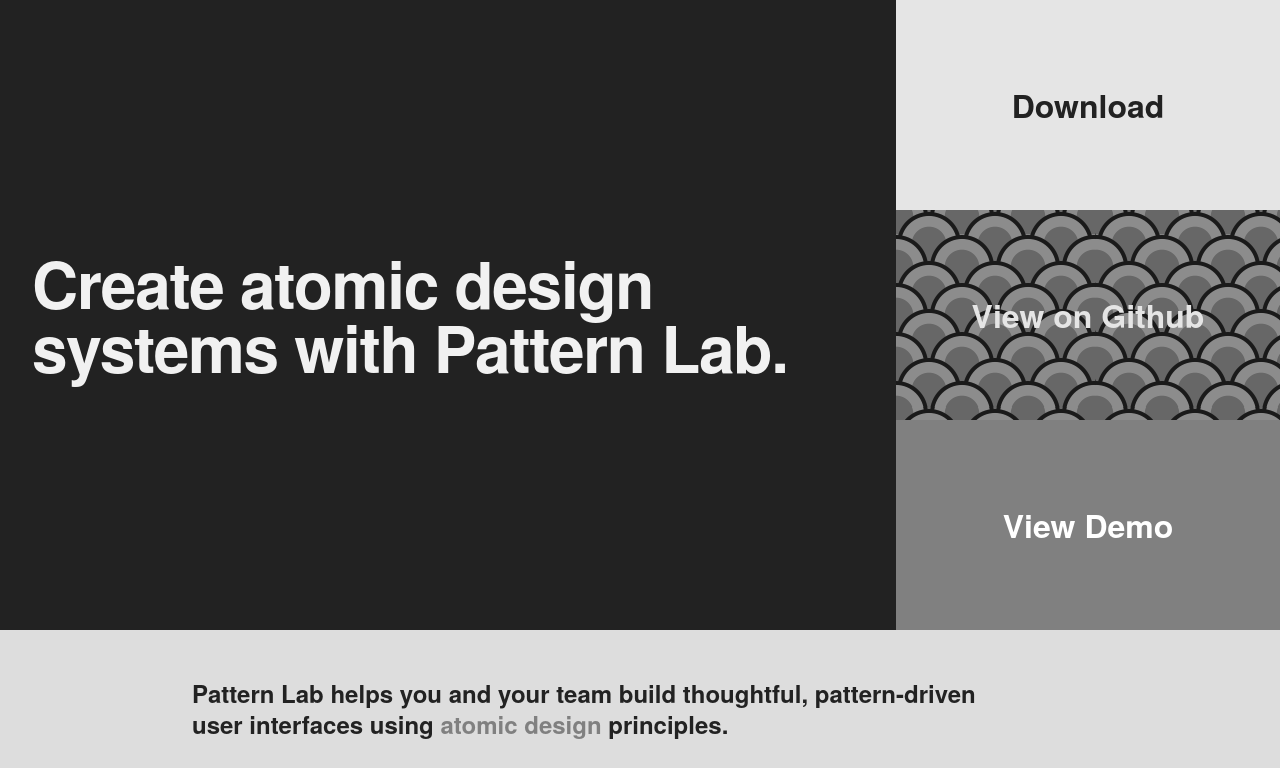
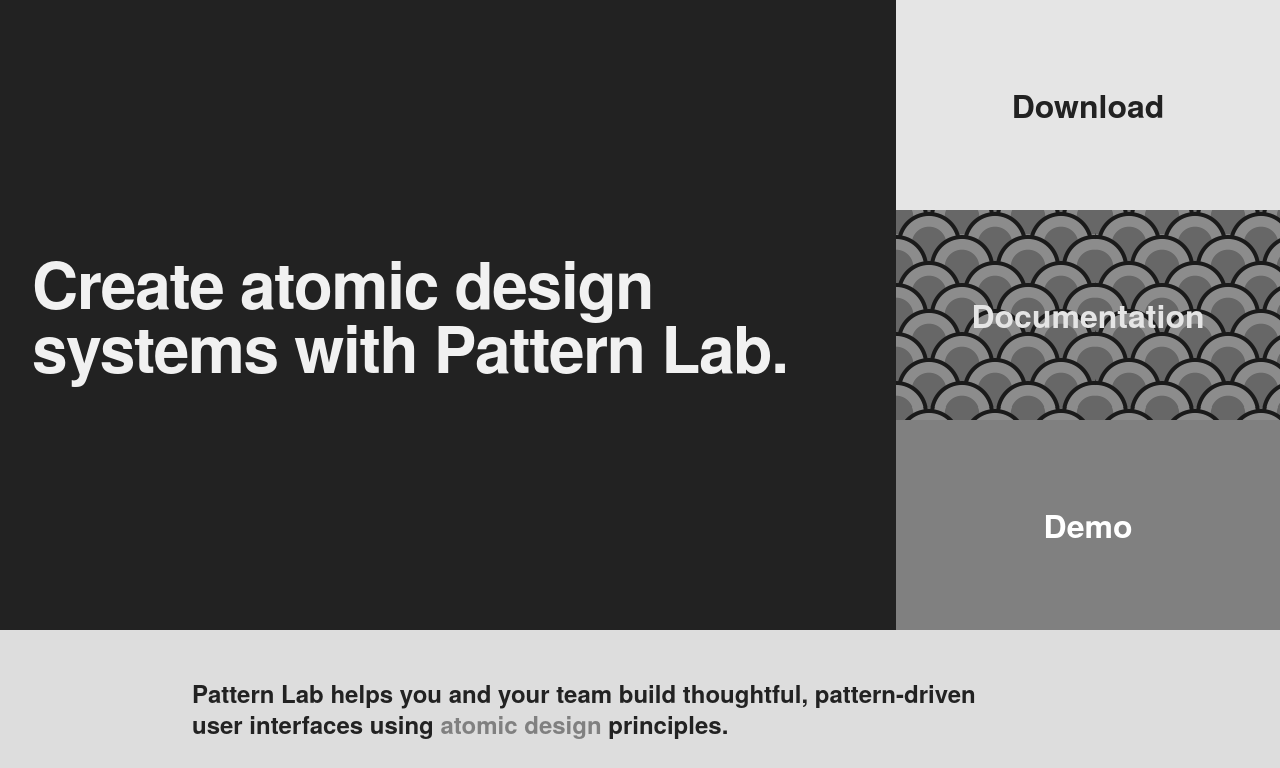
Before and after one commit to pattern-lab/website, a Jekyll site: the page built from index.html, in a window 1280 px wide. Shown: the top 768 px of the page. Built offline with Jekyll 4.4.1, drawn with Linux system fonts in a browser that asks for light colours; Markdown is read by kramdown in place of the engine named in the settings; comment, search, counter and statistics services are not loaded; grey boxes are pictures that could not be loaded.

Commit message:
Added downloads to header and footer. Changed text and links of homepage buttons. Changed hover state of second homepage button

```diff
--- a/_includes/footer.html
+++ b/_includes/footer.html
@@ -4,6 +4,7 @@
 	<nav class="footer-nav" role="navigation">
 	    <ul class="footer-nav__list">
 	        <li class="footer-nav__item"><a class="footer-nav__link" href="/">Home</a></li>
+	        <li class="footer-nav__item"><a class="footer-nav__link" href="/download.html">Downloads</a></li>
 	        <li class="footer-nav__item"><a class="footer-nav__link"href="/docs/index.html">Documentation</a></li>
 	        <li class="footer-nav__item"><a class="footer-nav__link" href="/resources.html">Resources</a></li>
 	        <li class="footer-nav__item"><a class="footer-nav__link" href="http://demo.patternlab.io">Demo</a></li>
--- a/_includes/header.html
+++ b/_includes/header.html
@@ -6,6 +6,7 @@
 		<button class="nav__btn" href="#nav-list">Menu</button>
 
         <ul class="nav__list" id="nav__list">
+		    <li class="nav__item"><a href="/download.html" class="nav__link">Downloads</a></li>
 		    <li class="nav__item"><a href="/docs/index.html" class="nav__link">Documentation</a></li>
 		    <li class="nav__item"><a href="http://styleguides.io/" rel="external" class="nav__link" target="_blank">Resources</a></li>
 		    <li class="nav__item"><a href="http://demo.patternlab.io" target="_blank" class="nav__link">Demo</a></li>
--- a/css/style.scss
+++ b/css/style.scss
@@ -758,7 +758,7 @@
     background: none;
     cursor: pointer;
 
-    @media all and (min-width: $bp-med-2) {
+    @media all and (min-width: $bp-header) {
         display: none;
     }
 }
@@ -782,9 +782,13 @@
 		top: 100%;
 		right: 0;
 		background: $color-gray-87;
-	}
-
-    @media all and (min-width: $bp-med-2) {
+
+		@media all and (min-width: $bp-header) {
+			position: relative;
+		}
+	}
+
+    @media all and (min-width: $bp-header) {
         display: flex;
     }
 }
@@ -795,7 +799,7 @@
 .nav__item {
     text-transform: lowercase;
 
-    @media all and (min-width: $bp-med-2) {
+    @media all and (min-width: $bp-header) {
         margin-left: 1.5rem;
     }
 }
@@ -987,7 +991,7 @@
 	        color: $color-gray-10;
 
 	        &:hover, &:focus {
-	            background-position: 0 3%;
+	            background-position: 0 30%;
 	        }
 	    }
 
@@ -1540,6 +1544,7 @@
 	background: $color-gray-87;
 	text-align: center;
 	padding: 0.5em 0;
+	text-transform: lowercase;
 
 	&:hover, &:focus {
 		color: $color-white;
--- a/index.html
+++ b/index.html
@@ -7,9 +7,9 @@
     <h1 class="banner__title">Create atomic design systems with Pattern&nbsp;Lab.</h1>
 
     <div class="btn-group">
-      <a href="/download.html" class="btn"><span class="icon-download"></span>Download</a>
-      <a href="https://github.com/pattern-lab/patternlab-php" class="btn"><span class="icon-github"></span>View on Github</a>
-      <a href="http://demo.pattern-lab.info" class="btn"><span class="icon-arrow-up-right" target="_blank"></span>View Demo</a>
+      <a href="/download.html" class="btn">Download</a>
+      <a href="/docs/index.html" class="btn">Documentation</a>
+      <a href="http://demo.pattern-lab.info" class="btn"></span>Demo</a>
   </div><!--end .btn-group-->
 </section><!--end .banner-->
 
```
